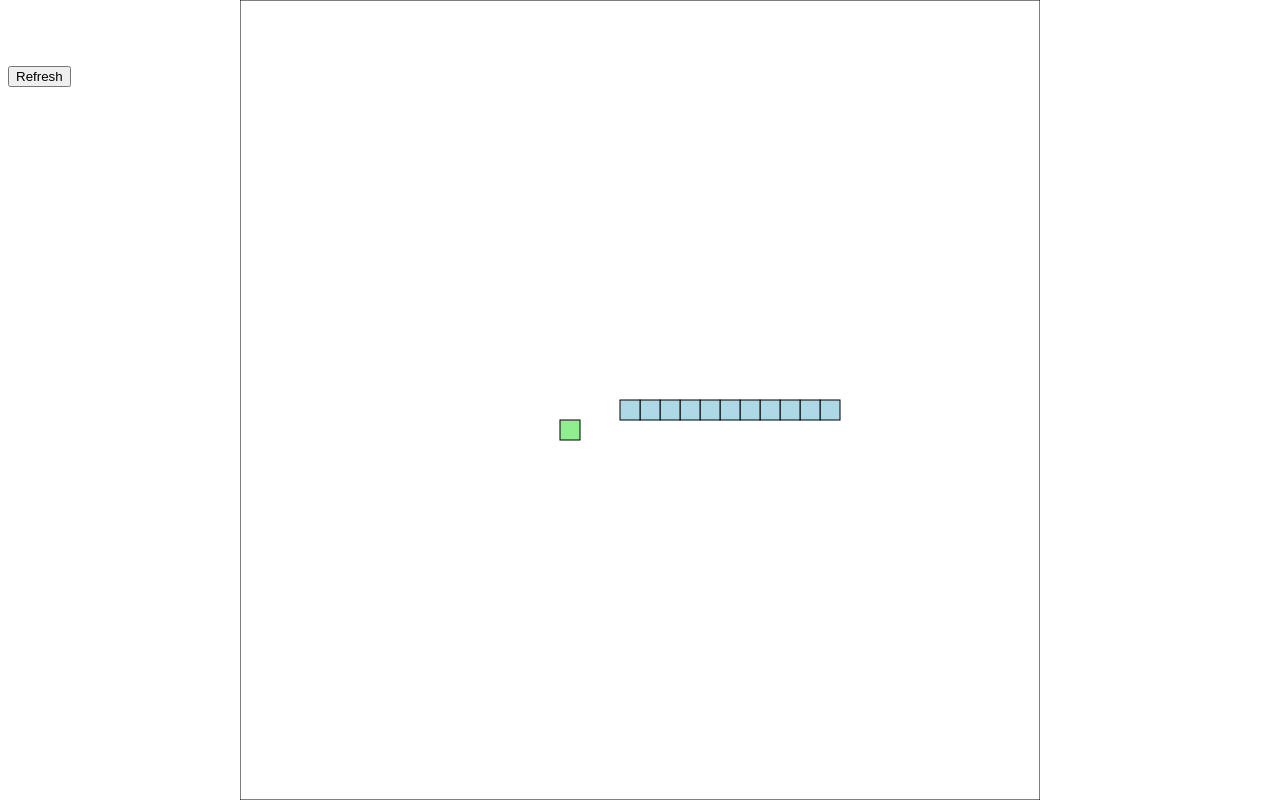
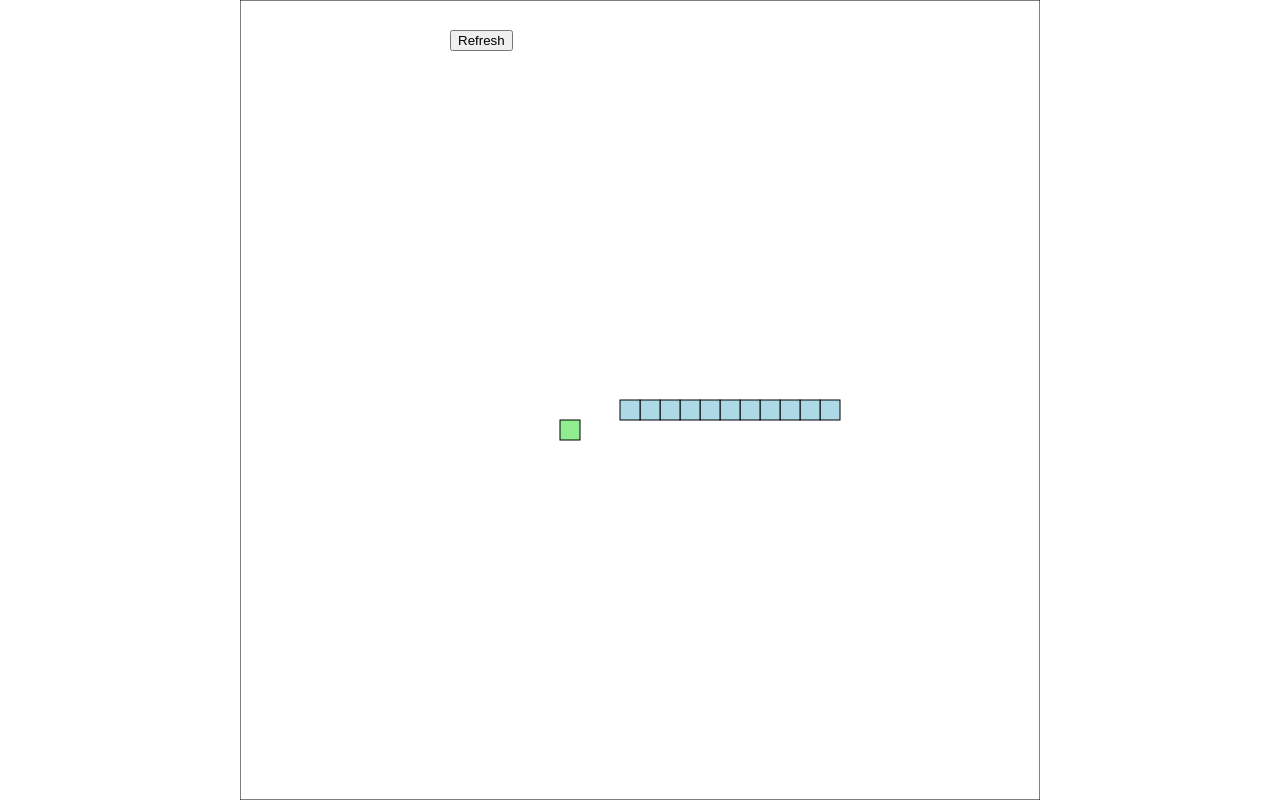
Before and after one commit to vudh1/Snake_Game_JS, a plain HTML site: page snakegame.html in a window 1280 px wide. Drawn offline with Linux system fonts and the light colour scheme.

Commit message:
add Demo

```diff
--- a/snakeJS.js
+++ b/snakeJS.js
@@ -99,7 +99,7 @@
 
     function gameEnded() {
       for (let i = 4; i < snake.length; i++) {
-        if (snake[i].x === snake[0].x && snake[i].y === snake[0].y) return true
+        if (snake[i].x === snake[0].x && snake[i].y === snake[0].y) return true;
       }
 
       hitBorder();
--- a/snakegame.html
+++ b/snakegame.html
@@ -8,7 +8,7 @@
     <div id="score">0</div>
     <canvas id="snakeboard" width="800" height="800"></canvas>
 	<link rel="stylesheet" type="text/css" href="snakeCSS.css">
-	<div>
+	<div style = "position:fixed; left:450px; top:30px">
 	<form>
 	<input type="submit" value = "Refresh">
 	</form>
```
Also changed, not shown: README.md, Snake-Demo.gif (added).
